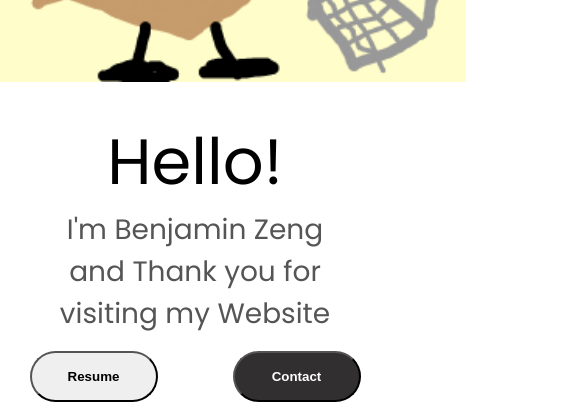
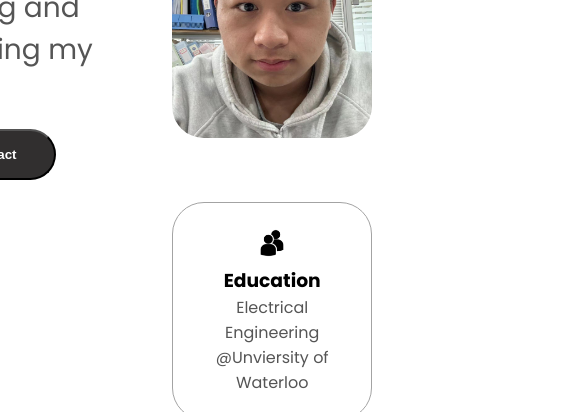
Before and after one commit to b23zyt/portfolio, a plain HTML site: page index.html in a window 390 px wide. Shown: the part 597-1009 px from the top of the page, 585 px wide, since content can reach past the window. Drawn offline with Linux system fonts and the light colour scheme.

Commit message:
Fix the small screen problem

```diff
--- a/mediaqueries.css
+++ b/mediaqueries.css
@@ -65,9 +65,9 @@
 }
 
 @media screen and (max-width: 600px) {
-    * {
-        margin-left: auto;
-        margin-right: auto;
+    body {
+        display: flex;
+        justify-content: center;
     }
 
     #contact, footer {
```
